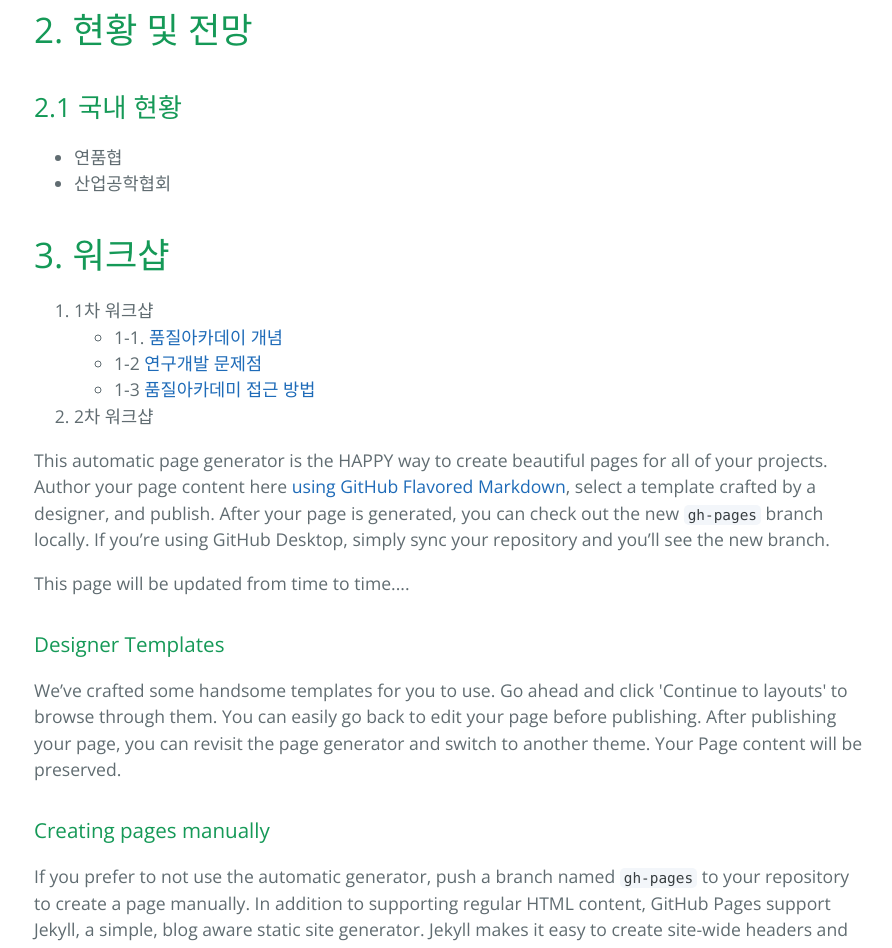
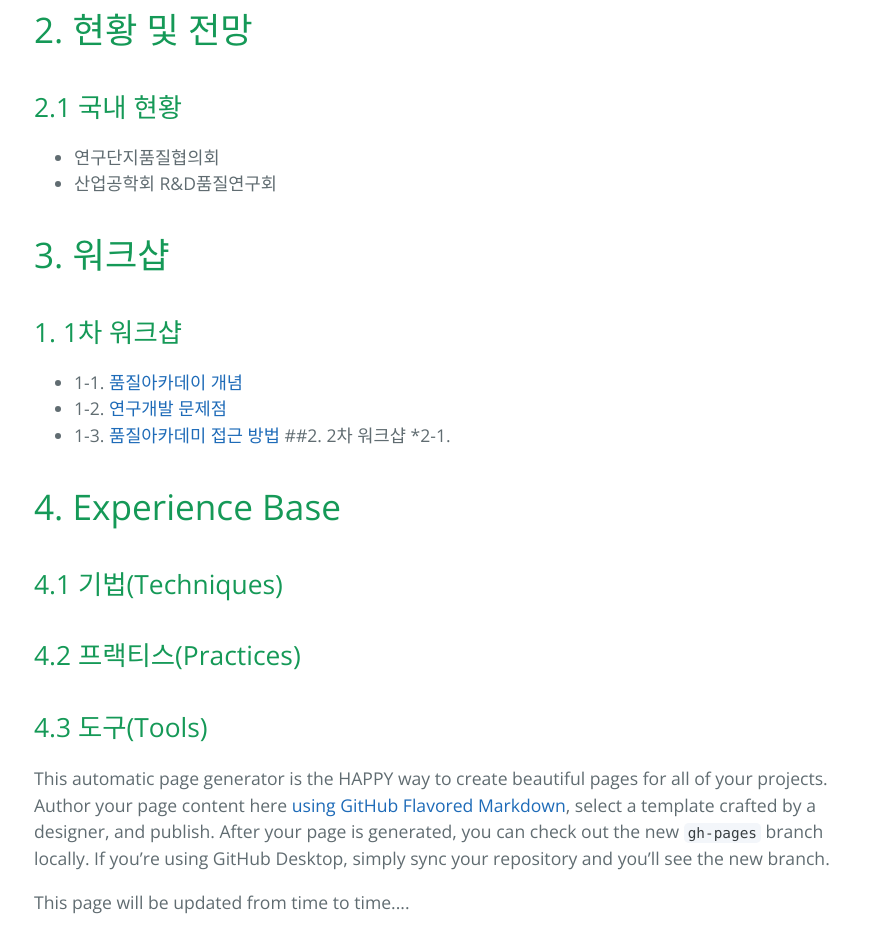
Before and after one commit to RnDQualityAcademy/RnDQualityAcademy.github.io, a plain HTML site: page index.html in a window 1280 px wide. Shown: the part 963-1911 px from the top of the page, without its empty margins (190-1082 px from the left). Drawn offline with nearby package versions, Linux system fonts and the light colour scheme.

Commit message:
Replace master branch with page content via GitHub

```diff
--- a/index.html
+++ b/index.html
@@ -51,27 +51,37 @@
 <a id="21-국내-현황" class="anchor" href="#21-%EA%B5%AD%EB%82%B4-%ED%98%84%ED%99%A9" aria-hidden="true"><span aria-hidden="true" class="octicon octicon-link"></span></a>2.1 국내 현황</h2>
 
 <ul>
-<li>연품협 </li>
-<li>산업공학협회</li>
+<li>연구단지품질협의회 </li>
+<li>산업공학회 R&amp;D품질연구회</li>
 </ul>
 
 <h1>
 <a id="3-워크샵" class="anchor" href="#3-%EC%9B%8C%ED%81%AC%EC%83%B5" aria-hidden="true"><span aria-hidden="true" class="octicon octicon-link"></span></a>3. 워크샵</h1>
 
-<ol>
-<li>1차 워크샵
+<h2>
+<a id="1-1차-워크샵" class="anchor" href="#1-1%EC%B0%A8-%EC%9B%8C%ED%81%AC%EC%83%B5" aria-hidden="true"><span aria-hidden="true" class="octicon octicon-link"></span></a>1. 1차 워크샵</h2>
 
 <ul>
 <li>1-1. <a href="http://github.com">품질아카데이 개념</a>
 </li>
-<li>1-2  <a href="http://www.etri.re.kr">연구개발 문제점</a>
+<li>1-2.  <a href="http://www.etri.re.kr">연구개발 문제점</a>
 </li>
-<li>1-3  <a href="http://www.abni.net">품질아카데미 접근 방법</a>
-</li>
+<li>1-3.  <a href="http://www.abni.net">품질아카데미 접근 방법</a>
+##2. 2차 워크샵
+*2-1.</li>
 </ul>
-</li>
-<li>2차 워크샵</li>
-</ol>
+
+<h1>
+<a id="4-experience-base" class="anchor" href="#4-experience-base" aria-hidden="true"><span aria-hidden="true" class="octicon octicon-link"></span></a>4. Experience Base</h1>
+
+<h2>
+<a id="41-기법techniques" class="anchor" href="#41-%EA%B8%B0%EB%B2%95techniques" aria-hidden="true"><span aria-hidden="true" class="octicon octicon-link"></span></a>4.1 기법(Techniques)</h2>
+
+<h2>
+<a id="42-프랙티스practices" class="anchor" href="#42-%ED%94%84%EB%9E%99%ED%8B%B0%EC%8A%A4practices" aria-hidden="true"><span aria-hidden="true" class="octicon octicon-link"></span></a>4.2 프랙티스(Practices)</h2>
+
+<h2>
+<a id="43-도구tools" class="anchor" href="#43-%EB%8F%84%EA%B5%ACtools" aria-hidden="true"><span aria-hidden="true" class="octicon octicon-link"></span></a>4.3 도구(Tools)</h2>
 
 <p>This automatic page generator is the HAPPY way to create beautiful pages for all of your projects. Author your page content here <a href="https://guides.github.com/features/mastering-markdown/">using GitHub Flavored Markdown</a>, select a template crafted by a designer, and publish. After your page is generated, you can check out the new <code>gh-pages</code> branch locally. If you’re using GitHub Desktop, simply sync your repository and you’ll see the new branch.</p>
 
```
Also changed, not shown: params.json (+1 -1 lines).
